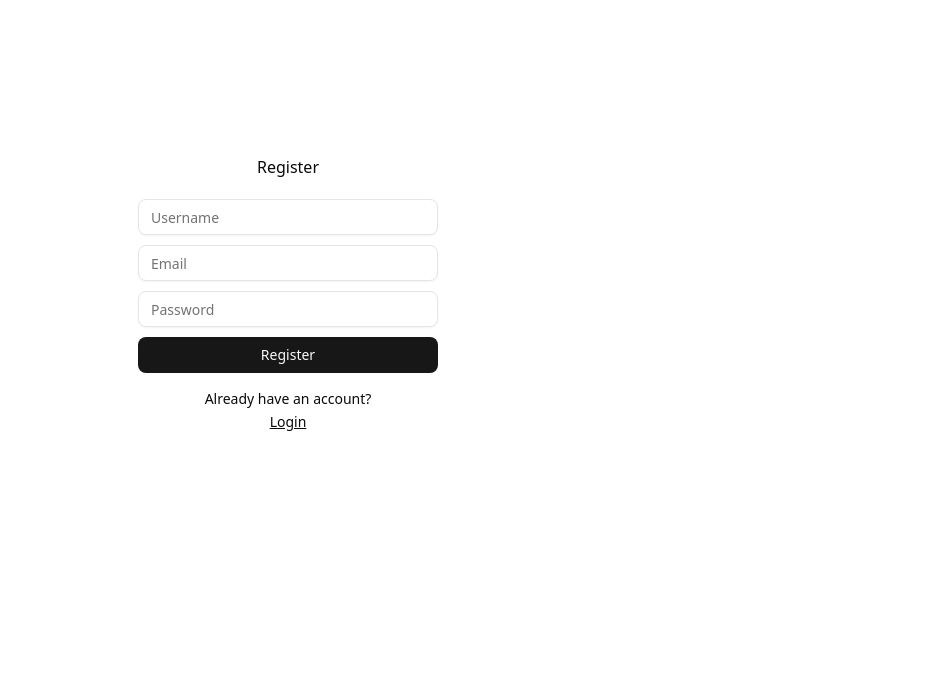
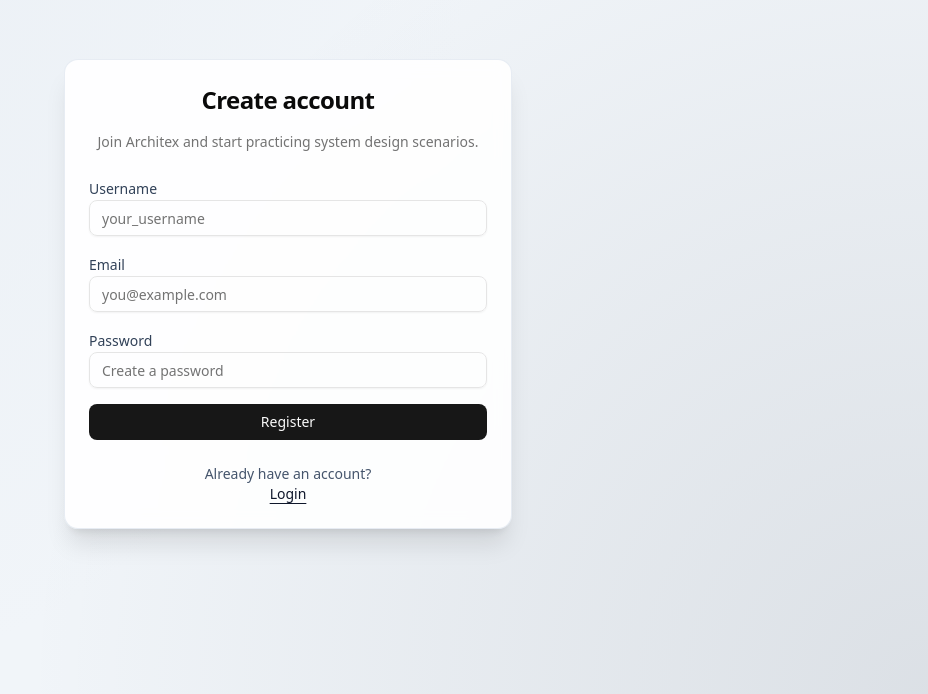
Before and after one commit to golubovicluka/IT354_Projekat, a React app in the folder frontend/: page /register in a window 1280 px wide. Shown: the part 106-800 px from the top of the page, without its empty margins (352-1280 px from the left). Built offline with nearby package versions, Linux system fonts and the light colour scheme; the HTML template or start-up script is replaced by a standard one.

Commit message:
[FE] chore: improve ui for login/register pages

```diff
--- a/frontend/src/pages/Login.jsx
+++ b/frontend/src/pages/Login.jsx
@@ -1,6 +1,7 @@
 import { useState } from 'react'
 import { Input } from "@/components/ui/input"
 import { Button } from "@/components/ui/button"
+import { Card, CardContent, CardDescription, CardHeader, CardTitle } from "@/components/ui/card"
 import { Link, useNavigate } from 'react-router-dom'
 import { useAuth } from '@/context/AuthContext'
 
@@ -28,28 +29,72 @@ const Login = () => {
     }
 
     return (
-        <div style={{ display: 'flex', flexDirection: 'column', alignItems: 'center', justifyContent: 'center', minHeight: '100vh' }}>
-            <form onSubmit={handleSubmit} style={{ width: '300px' }}>
+        <main className="relative flex min-h-screen items-center justify-center overflow-hidden bg-slate-100 p-4">
+            <div className="pointer-events-none absolute inset-0 bg-[radial-gradient(circle_at_top_left,#cbd5e133,transparent_55%),radial-gradient(circle_at_bottom_right,#1e293b1a,transparent_60%)]" />
+
+            <Card className="relative z-10 w-full max-w-md border-slate-200/80 bg-white/90 shadow-xl backdrop-blur-sm">
+                <CardHeader className="space-y-2 text-center">
+                    <CardTitle className="text-2xl tracking-tight">Welcome back</CardTitle>
+                    <CardDescription>
+                        Log in to continue designing system architecture scenarios.
+                    </CardDescription>
+                </CardHeader>
+
+                <CardContent>
+                    <form onSubmit={handleSubmit} className="space-y-4">
+                        <div className="space-y-2">
+                            <label htmlFor="email" className="text-sm font-medium text-slate-700">
+                                Email
+                            </label>
                             <Input
+                                id="email"
                                 type="email"
-                    placeholder="Email"
+                                placeholder="you@example.com"
                                 value={email}
                                 onChange={(e) => setEmail(e.target.value)}
+                                required
+                                autoComplete="email"
                             />
+                        </div>
+
+                        <div className="space-y-2">
+                            <label htmlFor="password" className="text-sm font-medium text-slate-700">
+                                Password
+                            </label>
                             <Input
+                                id="password"
                                 type="password"
-                    placeholder="Password"
+                                placeholder="Enter your password"
                                 value={password}
                                 onChange={(e) => setPassword(e.target.value)}
+                                required
+                                autoComplete="current-password"
                             />
-                {error && <p style={{ color: 'red' }}>{error}</p>}
-                <Button type="submit" disabled={loading}>
+                        </div>
+
+                        {error && (
+                            <p className="rounded-md border border-red-200 bg-red-50 px-3 py-2 text-sm text-red-700">
+                                {error}
+                            </p>
+                        )}
+
+                        <Button type="submit" disabled={loading} className="w-full">
                             {loading ? 'Logging in...' : 'Login'}
                         </Button>
                     </form>
-            <p>Don't have an account?</p>
-            <Link to="/register">Register</Link>
+
+                    <div className="mt-6 text-center text-sm text-slate-600">
+                        <p>Do not have an account yet?</p>
+                        <Link
+                            to="/register"
+                            className="font-medium text-slate-900 underline underline-offset-4 transition hover:text-slate-700"
+                        >
+                            Create account
+                        </Link>
                     </div>
+                </CardContent>
+            </Card>
+        </main>
     )
 }
 
--- a/frontend/src/pages/Register.jsx
+++ b/frontend/src/pages/Register.jsx
@@ -1,6 +1,7 @@
 import { useState } from 'react'
 import { Input } from '@/components/ui/input'
 import { Button } from '@/components/ui/button'
+import { Card, CardContent, CardDescription, CardHeader, CardTitle } from '@/components/ui/card'
 import { Link, useNavigate } from 'react-router-dom'
 import { useAuth } from '@/context/AuthContext'
 
@@ -29,44 +30,89 @@ const Register = () => {
     }
 
     return (
-        <div style={{ display: 'flex', flexDirection: 'column', alignItems: 'center', justifyContent: 'center', minHeight: '100vh' }}>
-            <div style={{ width: '300px' }}>
-                <h1 style={{ textAlign: "center", marginBottom: '20px' }}>Register</h1>
-                <form onSubmit={handleSubmit} style={{ display: 'flex', flexDirection: 'column', gap: '10px' }}>
+        <main className="relative flex min-h-screen items-center justify-center overflow-hidden bg-slate-100 p-4">
+            <div className="pointer-events-none absolute inset-0 bg-[radial-gradient(circle_at_top_left,#cbd5e133,transparent_55%),radial-gradient(circle_at_bottom_right,#1e293b1a,transparent_60%)]" />
+
+            <Card className="relative z-10 w-full max-w-md border-slate-200/80 bg-white/90 shadow-xl backdrop-blur-sm">
+                <CardHeader className="space-y-2 text-center">
+                    <CardTitle className="text-2xl tracking-tight">Create account</CardTitle>
+                    <CardDescription>
+                        Join Architex and start practicing system design scenarios.
+                    </CardDescription>
+                </CardHeader>
+
+                <CardContent>
+                    <form onSubmit={handleSubmit} className="space-y-4">
+                        <div className="space-y-2">
+                            <label htmlFor="username" className="text-sm font-medium text-slate-700">
+                                Username
+                            </label>
                             <Input
-                        placeholder="Username"
+                                id="username"
+                                placeholder="your_username"
                                 value={username}
                                 onChange={(e) => setUsername(e.target.value)}
                                 required
                                 minLength={3}
                                 maxLength={30}
+                                autoComplete="username"
                             />
+                        </div>
+
+                        <div className="space-y-2">
+                            <label htmlFor="email" className="text-sm font-medium text-slate-700">
+                                Email
+                            </label>
                             <Input
+                                id="email"
                                 type="email"
-                        placeholder="Email"
+                                placeholder="you@example.com"
                                 value={email}
                                 onChange={(e) => setEmail(e.target.value)}
                                 required
+                                autoComplete="email"
                             />
+                        </div>
+
+                        <div className="space-y-2">
+                            <label htmlFor="password" className="text-sm font-medium text-slate-700">
+                                Password
+                            </label>
                             <Input
+                                id="password"
                                 type="password"
-                        placeholder="Password"
+                                placeholder="Create a password"
                                 value={password}
                                 onChange={(e) => setPassword(e.target.value)}
                                 required
                                 minLength={6}
+                                autoComplete="new-password"
                             />
-                    {error && <p style={{ color: 'red', fontSize: '14px' }}>{error}</p>}
-                    <Button type="submit" disabled={loading}>
+                        </div>
+
+                        {error && (
+                            <p className="rounded-md border border-red-200 bg-red-50 px-3 py-2 text-sm text-red-700">
+                                {error}
+                            </p>
+                        )}
+
+                        <Button type="submit" disabled={loading} className="w-full">
                             {loading ? 'Registering...' : 'Register'}
                         </Button>
                     </form>
-                <div style={{ marginTop: '15px', textAlign: 'center' }}>
-                    <p style={{ fontSize: '14px' }}>Already have an account?</p>
-                    <Link to="/login" style={{ fontSize: '14px', textDecoration: 'underline' }}>Login</Link>
+
+                    <div className="mt-6 text-center text-sm text-slate-600">
+                        <p>Already have an account?</p>
+                        <Link
+                            to="/login"
+                            className="font-medium text-slate-900 underline underline-offset-4 transition hover:text-slate-700"
+                        >
+                            Login
+                        </Link>
                     </div>
-            </div>
-        </div>
+                </CardContent>
+            </Card>
+        </main>
     )
 }
 
```
Lines whose indentation alone changed are shown as unchanged.
